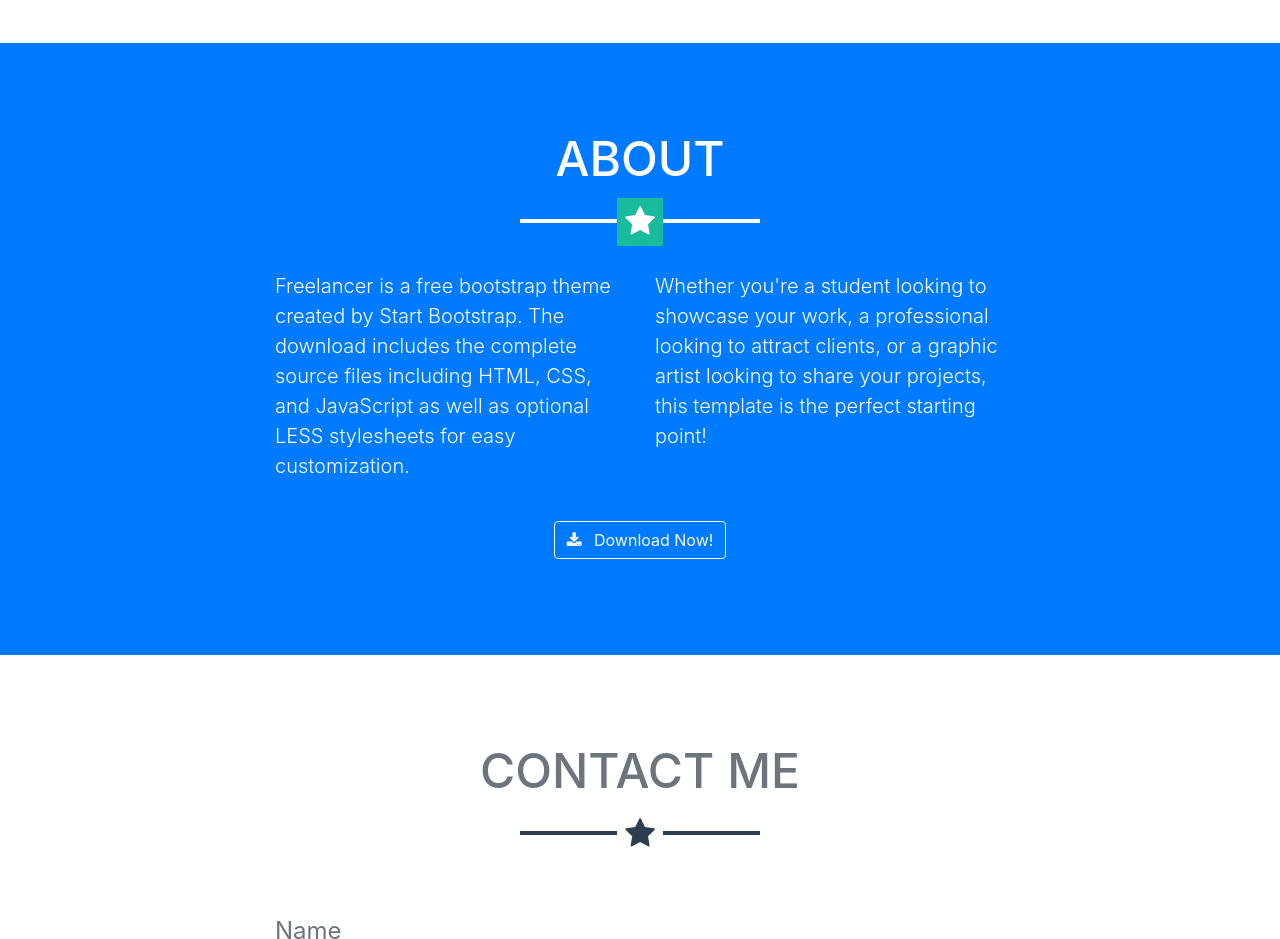
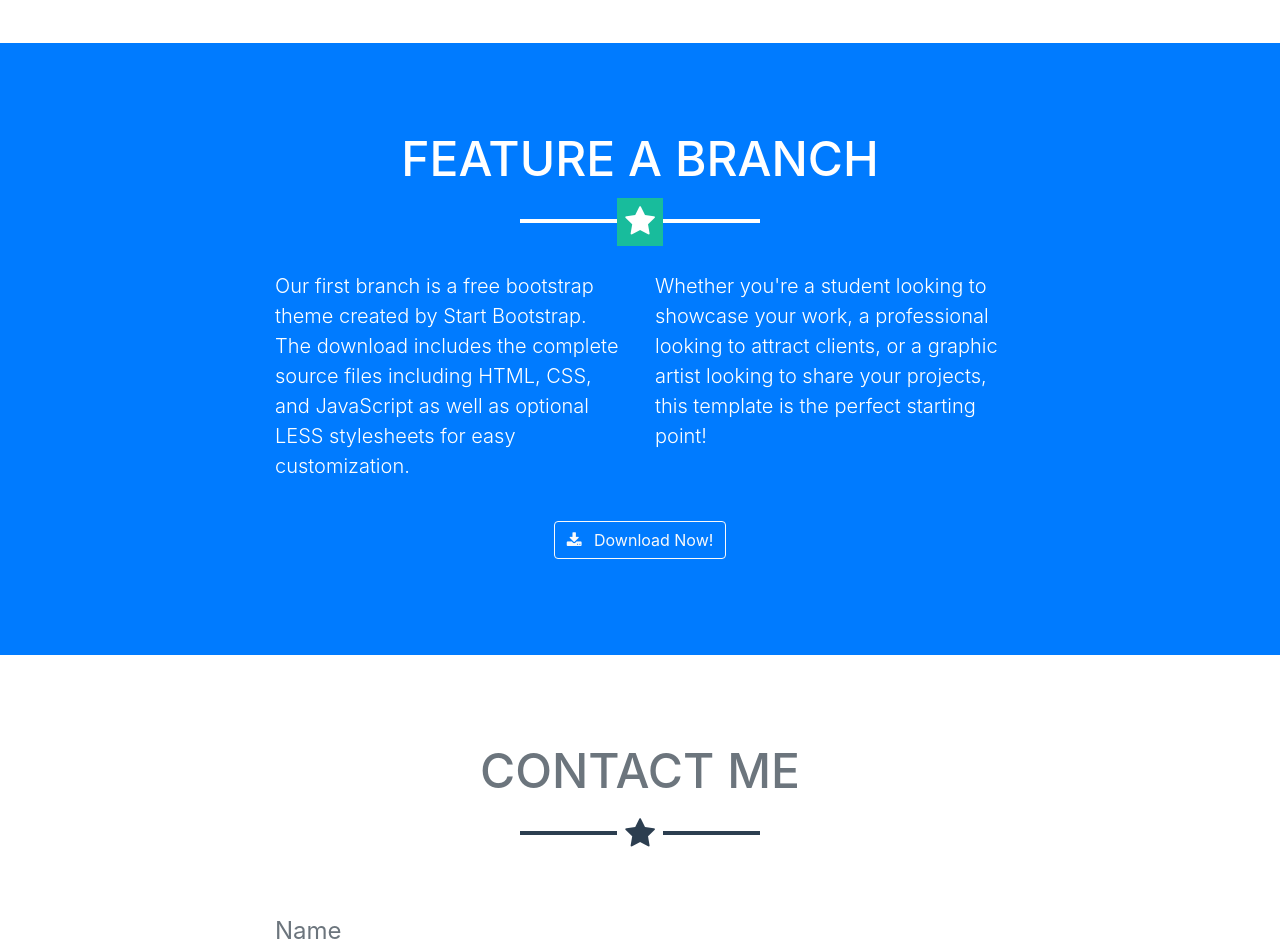
Before and after one commit to xchangrey/sample-git-course, a website with bundled scripts: page index.html in a window 1280 px wide. Shown: the part 1600-2539 px from the top of the page. Built offline with nearby package versions, Linux system fonts and the light colour scheme.

Commit message:
Initial commit on Feature A

```diff
--- a/index.html
+++ b/index.html
@@ -138,11 +138,11 @@
     <!-- About Section -->
     <section class="bg-primary text-white mb-0" id="about">
       <div class="container">
-        <h2 class="text-center text-uppercase text-white">About</h2>
+        <h2 class="text-center text-uppercase text-white">Feature A Branch</h2>
         <hr class="star-light mb-5">
         <div class="row">
           <div class="col-lg-4 ml-auto">
-            <p class="lead">Freelancer is a free bootstrap theme created by Start Bootstrap. The download includes the complete source files including HTML, CSS, and JavaScript as well as optional LESS stylesheets for easy customization.</p>
+            <p class="lead">Our first branch is a free bootstrap theme created by Start Bootstrap. The download includes the complete source files including HTML, CSS, and JavaScript as well as optional LESS stylesheets for easy customization.</p>
           </div>
           <div class="col-lg-4 mr-auto">
             <p class="lead">Whether you're a student looking to showcase your work, a professional looking to attract clients, or a graphic artist looking to share your projects, this template is the perfect starting point!</p>
```
